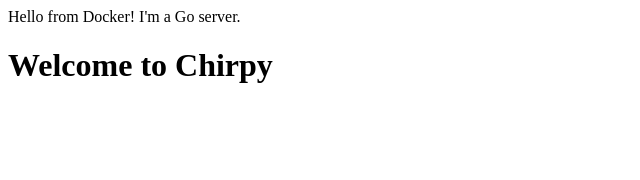
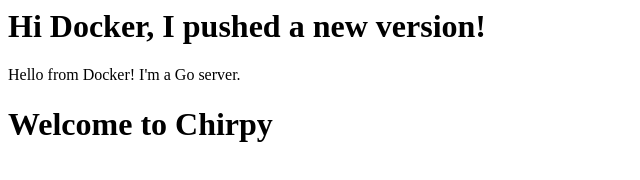
Before and after one commit to shreyasganesh0/Chirpy, a plain HTML site: page index.html in a window 1280 px wide. Shown: the whole page, without its empty margins (0-640 px from the left). Drawn offline with Linux system fonts and the light colour scheme.

Commit message:
Add new versioning test for docker image

```diff
--- a/index.html
+++ b/index.html
@@ -1,6 +1,7 @@
 <html>
 
 <body>
+    <h1>Hi Docker, I pushed a new version!</h1>
     <p> Hello from Docker! I'm a Go server. </p>
     <h1>Welcome to Chirpy</h1>
 </body>
```
